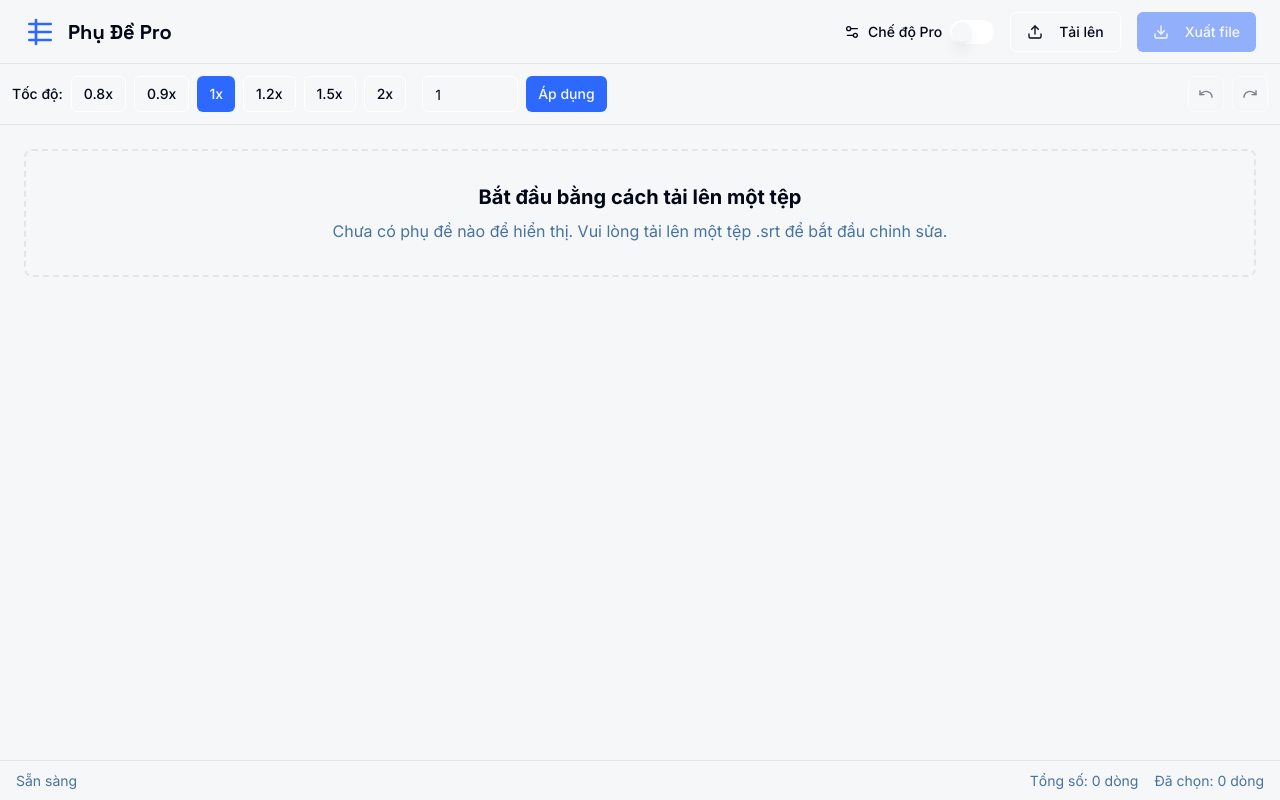
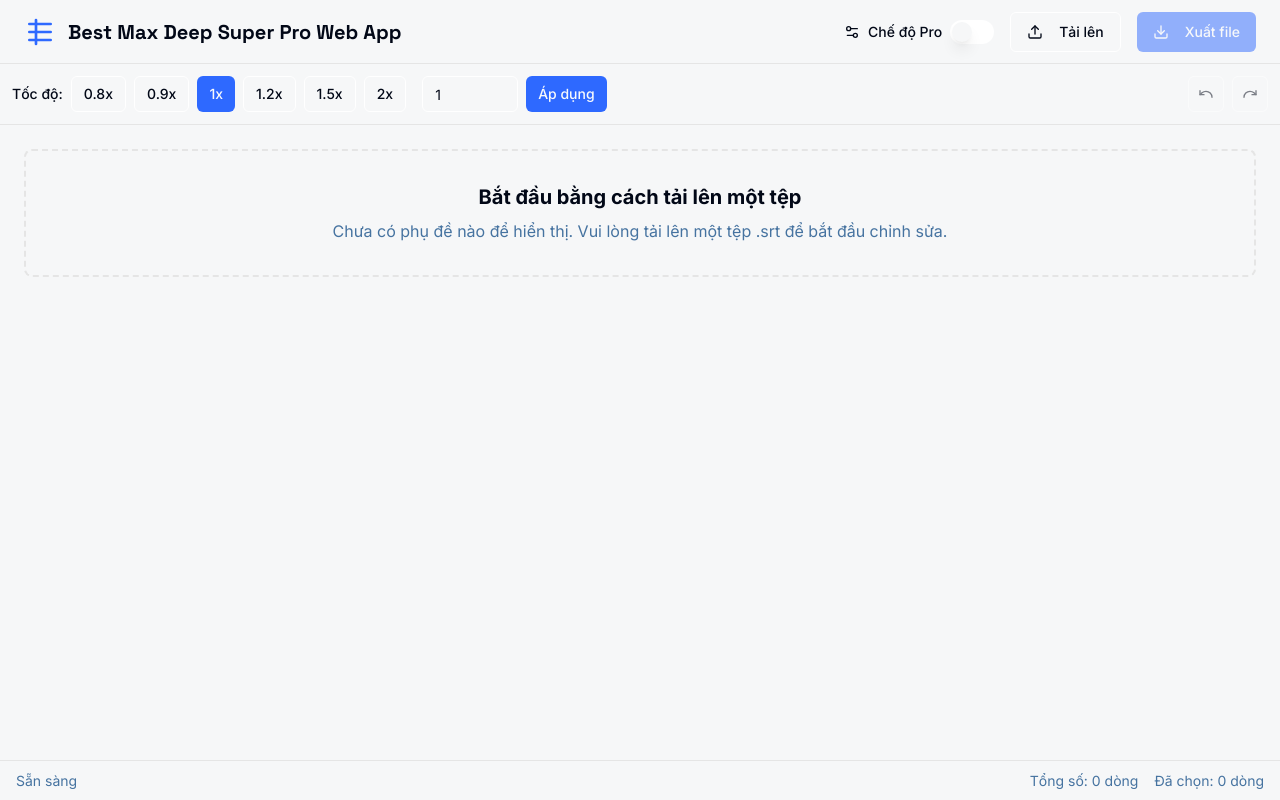
Before and after one commit to vl0526/Phu-de-pro, a Next.js app: page / in a window 1280 px wide. Built offline with nearby package versions, Linux system fonts and the light colour scheme.

Commit message:
Best Max Deep Super Pro Web App

```diff
--- a/src/app/layout.tsx
+++ b/src/app/layout.tsx
@@ -3,7 +3,7 @@ import './globals.css';
 import { Toaster } from '@/components/ui/toaster';
 
 export const metadata: Metadata = {
-  title: 'Phụ Đề Pro',
+  title: 'Best Max Deep Super Pro Web App',
   description: 'Chỉnh sửa file phụ đề SRT chuyên nghiệp',
 };
 
--- a/src/components/app/header.tsx
+++ b/src/components/app/header.tsx
@@ -72,7 +72,7 @@ export function AppHeader() {
     <header className="flex h-16 items-center justify-between border-b bg-card px-4 md:px-6 sticky top-0 z-30">
       <div className="flex items-center gap-3">
         <AppLogo className="h-8 w-8 text-primary" />
-        <h1 className="text-xl font-bold font-headline text-foreground">Phụ Đề Pro</h1>
+        <h1 className="text-xl font-bold font-headline text-foreground">Best Max Deep Super Pro Web App</h1>
       </div>
       <div className="flex items-center gap-4">
         <div className="flex items-center space-x-2">
```
